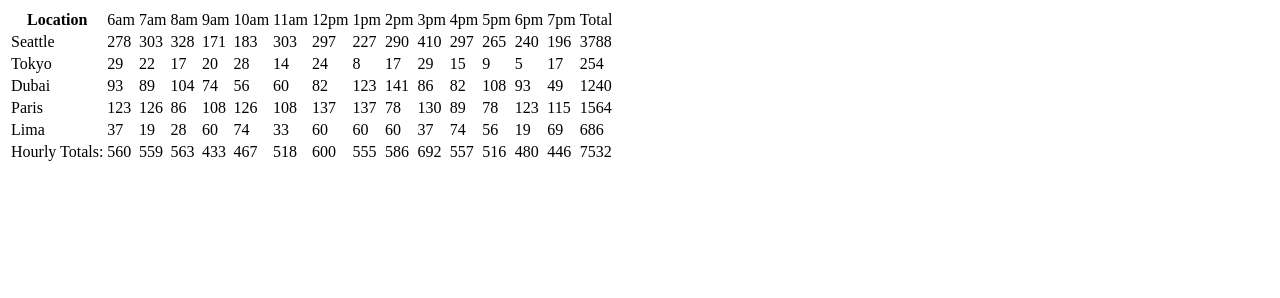
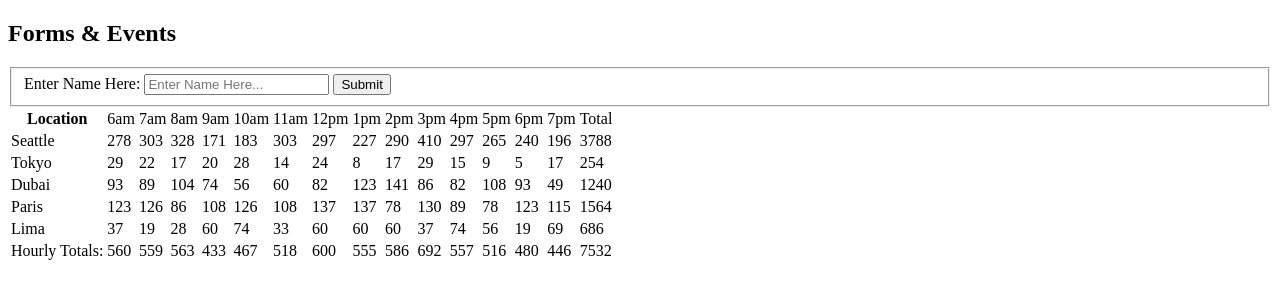
Before and after one commit to enoch-strok/cookie-stand, a plain HTML site: page index.html in a window 1280 px wide. Drawn offline with Linux system fonts and the light colour scheme.

Commit message:
saving work. Working on forms.

```diff
--- a/index.html
+++ b/index.html
@@ -4,9 +4,19 @@
     <meta charset="UTF-8">
     <meta name="viewport" content="width=device-width, initial-scale=1.0">
     <meta http-equiv="X-UA-Compatible" content="ie=edge">
-    <title>Salmon Cookies</title>
+    <title>Salmon Cookies & Forms</title>
 </head>
 <body>
+    <h2>Forms & Events</h2>
+        <form action="user-form">
+            <fieldset>
+                <label>Enter Name Here:</label>
+                <input id="inputElementName" type="text" placeholder="Enter Name Here...">
+                <button value="submit">Submit</button>
+            </fieldset>
+        </form>
+
+
     <table id="tableData"></table>
     <ul id="firstAndPike"></ul>
     <script src="/js/app.js"></script>
```
Also changed, not shown: js/app.js (+8 -0 lines).
